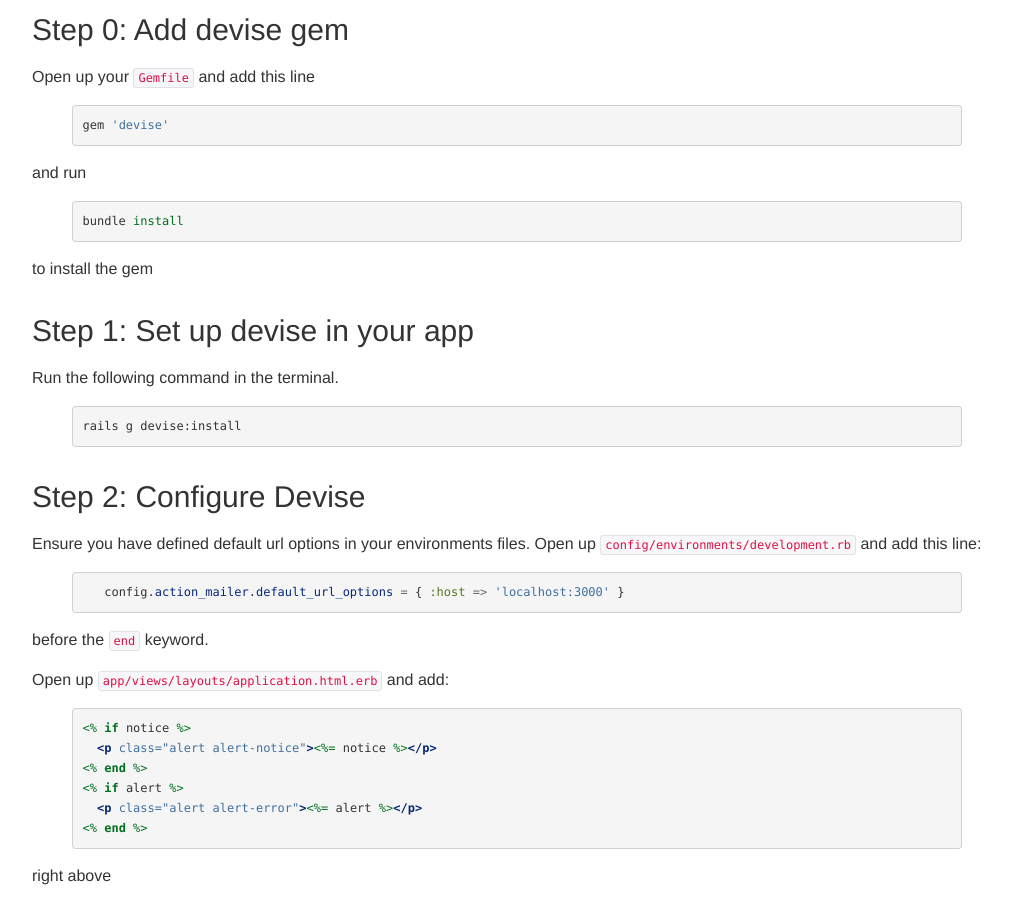
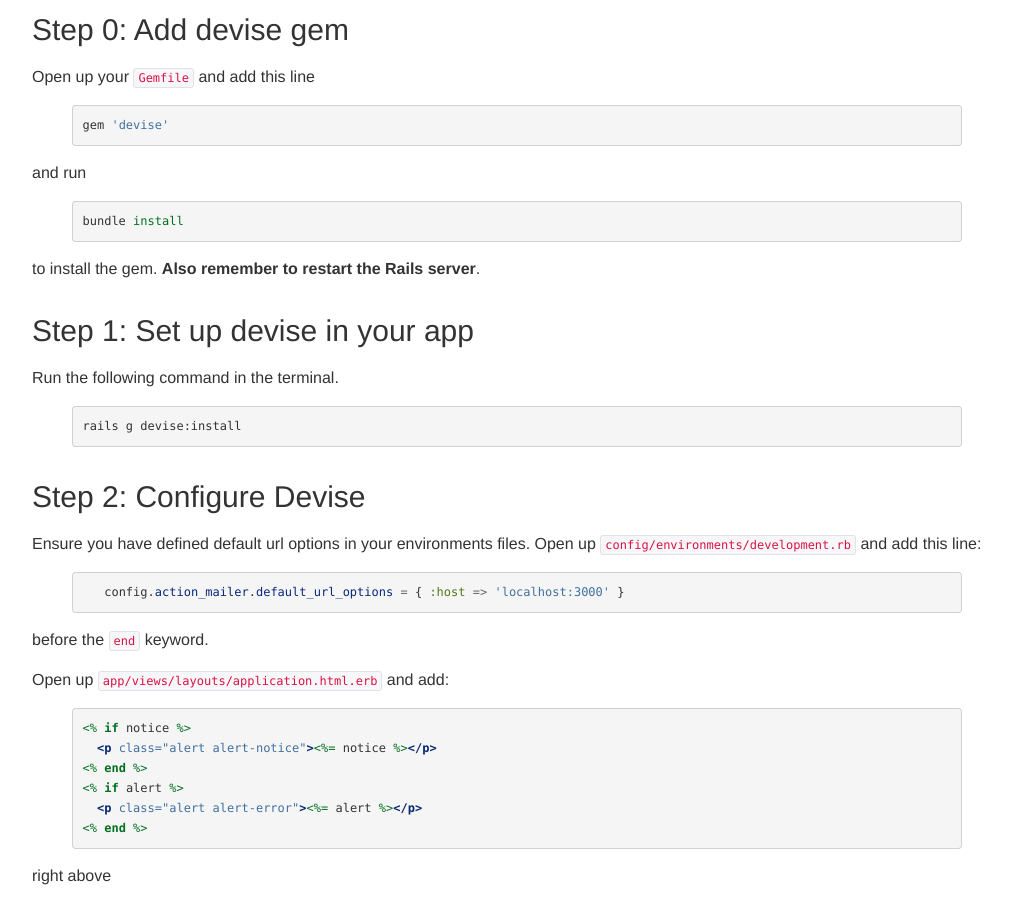
Before and after one commit to railsgirls/guides.railsgirls.com, a Jekyll site: the page built from _posts/2012-11-01-devise.markdown, in a window 1280 px wide and 900 px high, scrolled down 352 px. Shown: the whole window, without its empty margins (53-1064 px from the left). Built offline with Jekyll 4.4.1, drawn with Linux system fonts in a browser that asks for light colours; nearby versions of some CDN libraries; Markdown is read by kramdown in place of the engine named in the settings.

Commit message:
Adds notice about restarting the Rails server after adding a gem

```diff
--- a/_posts/2012-11-01-devise.markdown
+++ b/_posts/2012-11-01-devise.markdown
@@ -24,7 +24,7 @@
 {% highlight sh %}
 bundle install
 {% endhighlight %}
-to install the gem
+to install the gem. **Also remember to restart the Rails server**.
 
 ## Step 1: Set up devise in your app
 
```
